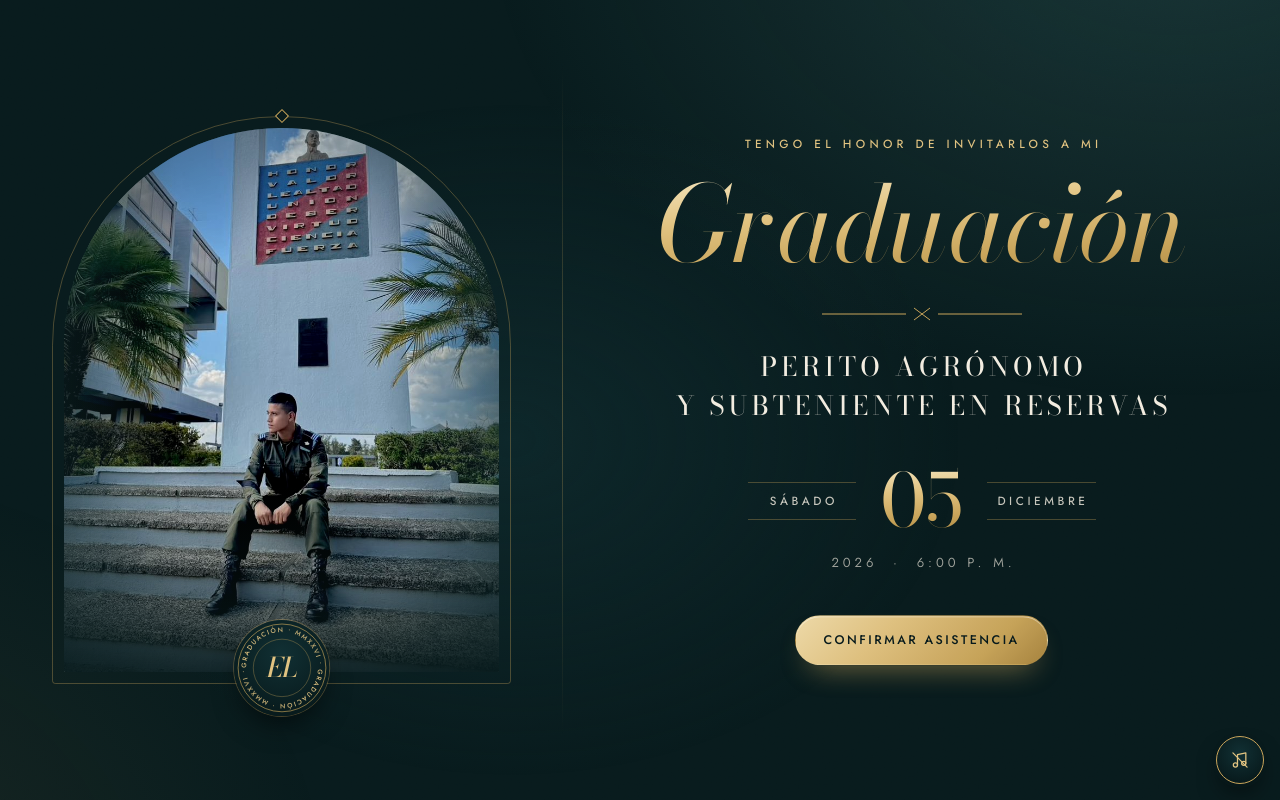
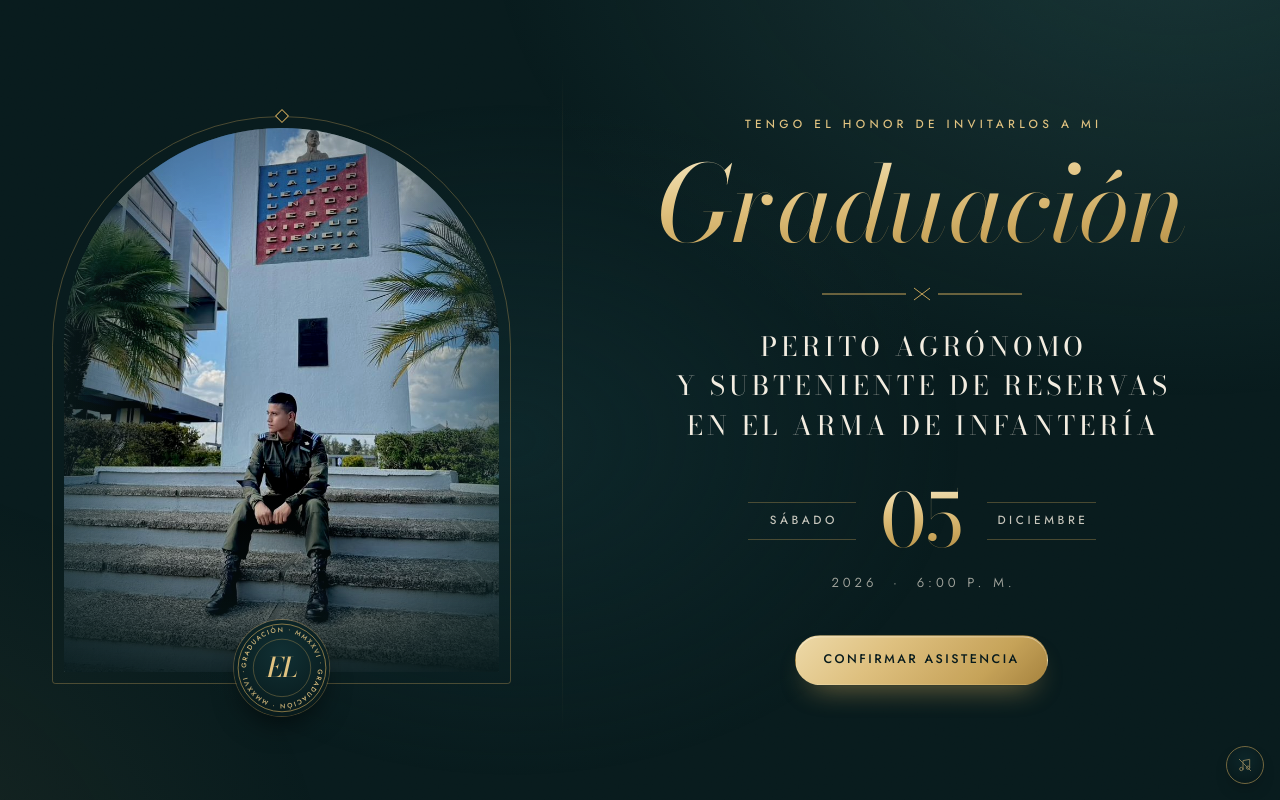
Before and after one commit to Logickem-Apps/Invitacion-Digital-Eitan, a plain HTML site: page index.html in a window 1280 px wide. Both pictures are taken after a click on the button "Abrir la invitación". Shown: the top 800 px of the page. Drawn offline with Linux system fonts and the light colour scheme.

Commit message:
Fix: Nombre Carrera y Botón de Música

```diff
--- a/index.html
+++ b/index.html
@@ -102,7 +102,7 @@
           <line x1="116" y1="10" x2="200" y2="10"/>
         </svg>
 
-        <p class="hero__name reveal">Perito Agrónomo<br>y Subteniente en Reservas</p>
+        <p class="hero__name reveal">Perito Agrónomo<br>y Subteniente de Reservas<br>en el Arma de Infantería</p>
 
         <div class="date reveal" aria-label="Sábado 5 de diciembre de 2026, 6:00 de la tarde">
           <div class="date__row" aria-hidden="true">
@@ -128,7 +128,7 @@
         </p>
         <p class="message__sign reveal">JL Misael y Marleni <span class="message__heart" aria-hidden="true">❤️</span></p>
           <p class="message__text reveal">
-          Orgullosos de los logros del subteniente en reservas.
+          Orgullosos de los logros del subteniente de reservas en el arma de infantería.
         </p>
       </section>
 
--- a/styles.css
+++ b/styles.css
@@ -1201,34 +1201,43 @@ fieldset { border: 0; margin: 0; padding: 0; min-width: 0; }
   z-index: 60;
   right: max(1rem, env(safe-area-inset-right));
   bottom: max(1rem, env(safe-area-inset-bottom));
-  width: 48px;
-  height: 48px;
+  width: 38px;
+  height: 38px;
   padding: 0;
   display: grid;
   place-items: center;
   border-radius: 50%;
   border: 1px solid var(--gold-400);
   background: radial-gradient(circle at 50% 35%, var(--ink-700), var(--ink-900) 75%);
-  box-shadow: 0 0 0 4px rgba(8, 27, 29, .55), 0 12px 26px -8px rgba(0, 0, 0, .8);
+  box-shadow: 0 8px 18px -8px rgba(0, 0, 0, .8);
   color: var(--gold-300);
   cursor: pointer;
+  opacity: .55; /* semitransparente para no tapar el texto */
   -webkit-tap-highlight-color: transparent;
   animation: rise .5s var(--ease);
-  transition: transform .25s var(--ease), border-color .2s ease;
+  transition: transform .25s var(--ease), border-color .2s ease, opacity .25s ease;
+}
+/* Área táctil invisible de 46 px aunque el botón se vea de 38 px */
+.music::before {
+  content: "";
+  position: absolute;
+  inset: -4px;
+  border-radius: 50%;
 }
 .music[hidden] { display: none; }
+.music:hover, .music:focus-visible, .music:active { opacity: 1; }
 .music:hover { transform: translateY(-2px); border-color: var(--gold-300); }
 .music__off {
-  width: 20px; height: 20px;
+  width: 16px; height: 16px;
   fill: none;
   stroke: currentColor;
   stroke-width: 1.5;
   stroke-linecap: round;
   stroke-linejoin: round;
 }
-.music__on { display: none; align-items: flex-end; gap: 3px; height: 16px; }
+.music__on { display: none; align-items: flex-end; gap: 2.5px; height: 13px; }
 .music__on i {
-  width: 3px;
+  width: 2.5px;
   height: 100%;
   border-radius: 2px;
   background: var(--gold-300);
@@ -1265,6 +1274,8 @@ fieldset { border: 0; margin: 0; padding: 0; min-width: 0; }
 
 /* Teléfonos: Sí / No uno debajo del otro */
 @media (max-width: 479px) {
+  /* Nombre de la carrera (largo): letra y espaciado un poco menores para que quepa en 3 líneas */
+  .hero__name { font-size: 1rem; letter-spacing: .1em; padding-left: .1em; line-height: 1.6; }
   .choices { grid-template-columns: 1fr; gap: .6rem; }
   .choice__box { padding: .85rem 1rem; }
 }
```
